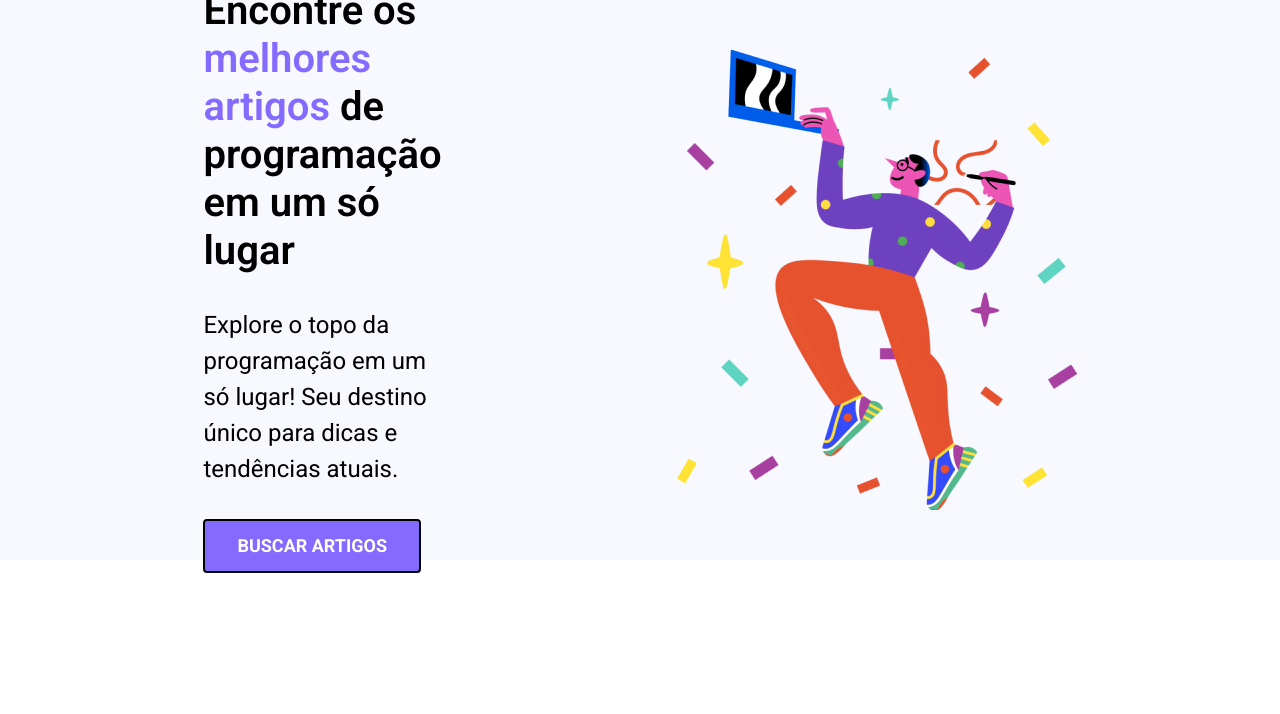
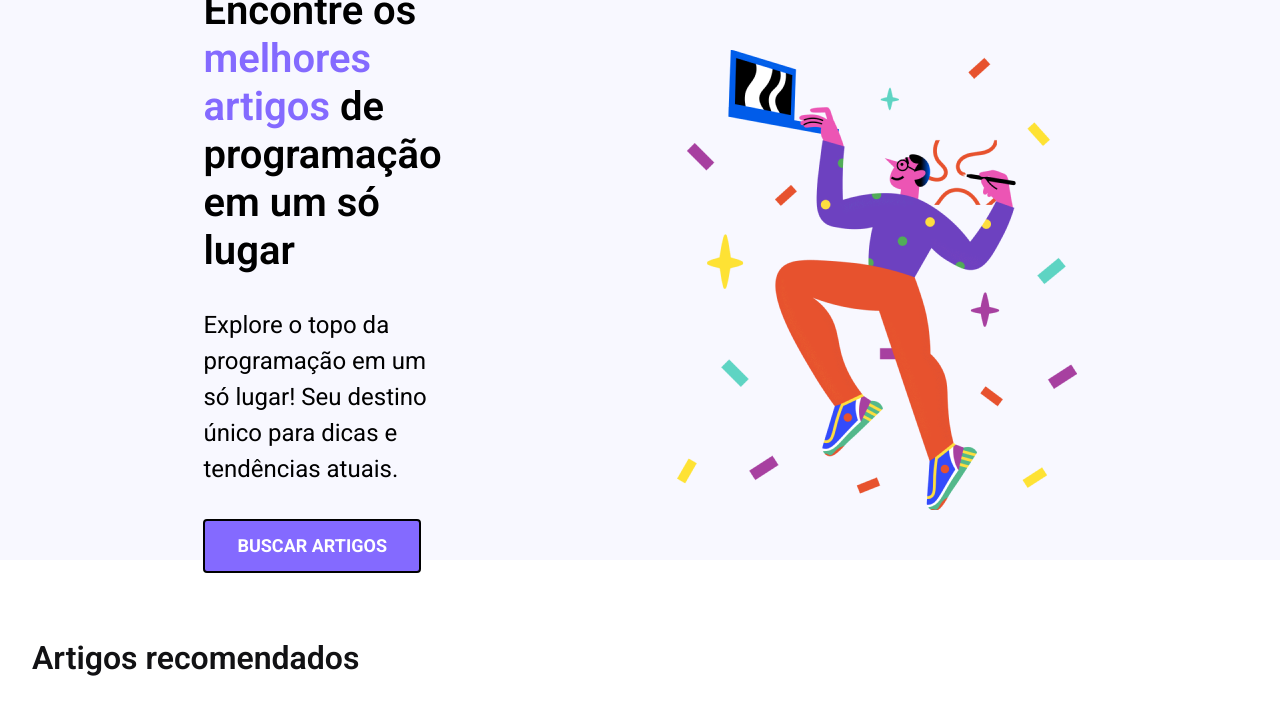
Before and after one commit to RizieriAlves/Desafios_FrontEnd_IuriCode, a React (Vite) app in the folder TechBlog/: page / in a window 1280 px wide. Shown: the top 714 px of the page. Built offline with nearby package versions, Linux system fonts and the light colour scheme.

Commit message:
feat - Criação geral do componente Main style - Estilização inicial

```diff
--- a/TechBlog/src/App.jsx
+++ b/TechBlog/src/App.jsx
@@ -1,9 +1,11 @@
 import Header from "./components/Header";
+import Main from "./components/Main";
 
 function App() {
   return (
     <>
       <Header />
+      <Main />
     </>
   );
 }
--- a/TechBlog/src/components/Main.jsx
+++ b/TechBlog/src/components/Main.jsx
@@ -0,0 +1,14 @@
+import "../scss/Main.scss";
+
+const Main = () => {
+  return (
+    <div className="container">
+      <div className="container-content">
+        <span className="container-content-title">Artigos recomendados</span>
+        <div className="container-content-articles"></div>
+      </div>
+    </div>
+  );
+};
+
+export default Main;
--- /dev/null
+++ b/TechBlog/src/scss/Main.scss
@@ -0,0 +1,29 @@
+@use "variables";
+
+.container {
+  display: flex;
+  align-items: center;
+  justify-content: center;
+
+  padding: 80px 0px;
+
+  &-content {
+    display: flex;
+    flex-direction: column;
+    gap: 113px;
+
+    &-title {
+      font-size: 32px;
+      font-weight: 600;
+      line-height: 37.5px;
+      color: variables.$dark-10;
+    }
+
+    &-articles {
+      display: flex;
+      gap: 32px;
+      flex-wrap: wrap;
+      width: 1216px;
+    }
+  }
+}
```
